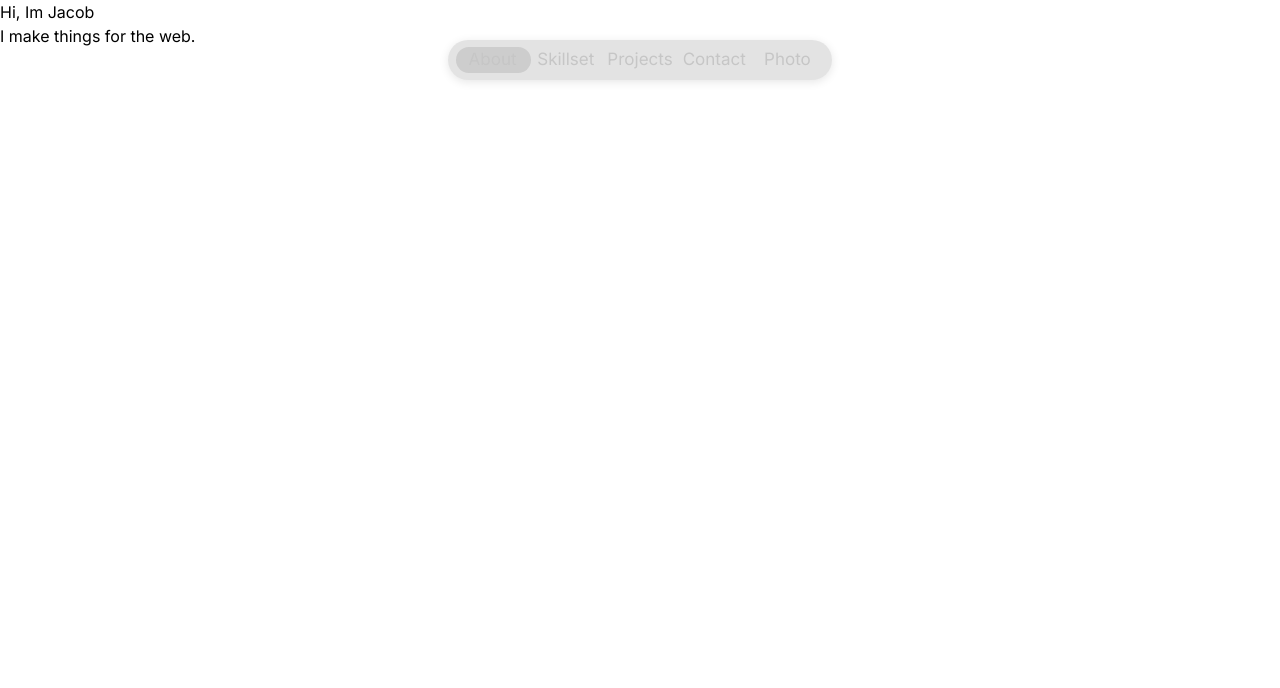
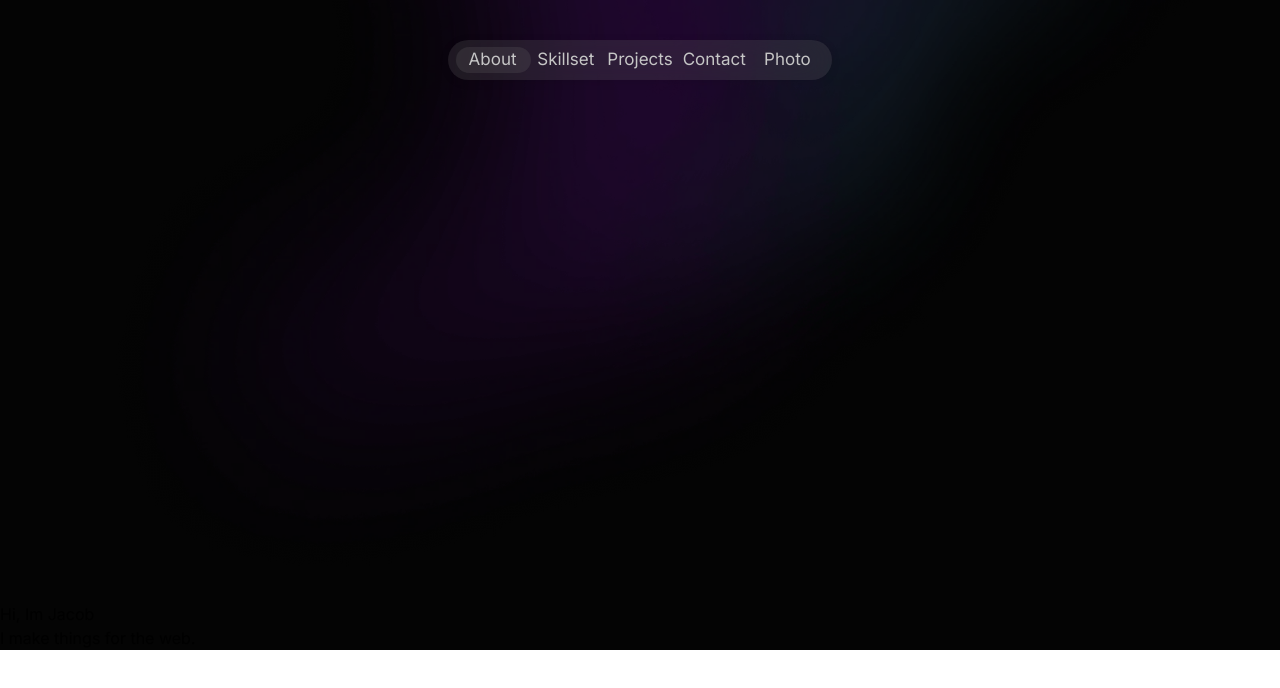
Before and after one commit to Jacobbidmead/v-3, a Next.js app: page / in a window 1280 px wide. Shown: the top 688 px of the page. Built offline with nearby package versions, Linux system fonts and the light colour scheme.

Commit message:
feat: passed backgroundColor prop to Hero

```diff
--- /dev/null
+++ b/app/components/hero/Hero.styles.tsx
@@ -0,0 +1,8 @@
+import styled from "styled-components";
+import { motion } from "framer-motion";
+
+export const HeroContainer = styled.div`
+  padding-bottom: 100px;
+  position: relative;
+  z-index: 1;
+`;
--- a/app/components/hero/Hero.tsx
+++ b/app/components/hero/Hero.tsx
@@ -3,29 +3,29 @@
 import StarsSvg from "@/app/svg_components/Stars";
 import { motion } from "framer-motion";
 
-const Hero: React.FC = () => {
+interface HeroProps {
+  backgroundColor: string;
+}
+
+const Hero: React.FC<HeroProps> = ({ backgroundColor }) => {
   return (
     <>
-      {/* // <div className='main-page-container'>
-    //   {!isMobile ? <Nav scrollToSection={scrollToSection} /> : null}
-    //   <img src='images/gradient.webp' alt='' className='hero-img' />
-    //   {isMobile ? (
-        <div>
-          <Burger />{" "}
-        </div>
-      ) : null} */}
+      <div style={{ backgroundColor: backgroundColor }}>
+        <div className='main-page-container'>
+          <img src='images/gradient.webp' alt='' className='hero-img' />
           <div className='hi-container'>
             <div className='hi'>Hi, Im Jacob</div>
             <div className='hi-lower'>I make things for the web.</div>
           </div>
-      {/* <StarsSvg className='overlay-svg' /> */}
-
+          {/* <StarsSv g className='overlay-svg' /> */}
           <motion.div
             initial={"offscreen"}
             whileInView={"onscreen"}
             // variants={textAnimate}
             viewport={{ once: true, amount: 0.1 }}
             className='contents-container'></motion.div>
+        </div>
+      </div>
     </>
   );
 };
--- a/app/page.tsx
+++ b/app/page.tsx
@@ -9,7 +9,7 @@ export default function Home() {
   return (
     <main>
       <Nav scrollToSection={scrollToSection} />
-      <Hero />
+      <Hero backgroundColor={backgroundColor} />
     </main>
   );
 }
```
Lines whose indentation alone changed are shown as unchanged.
